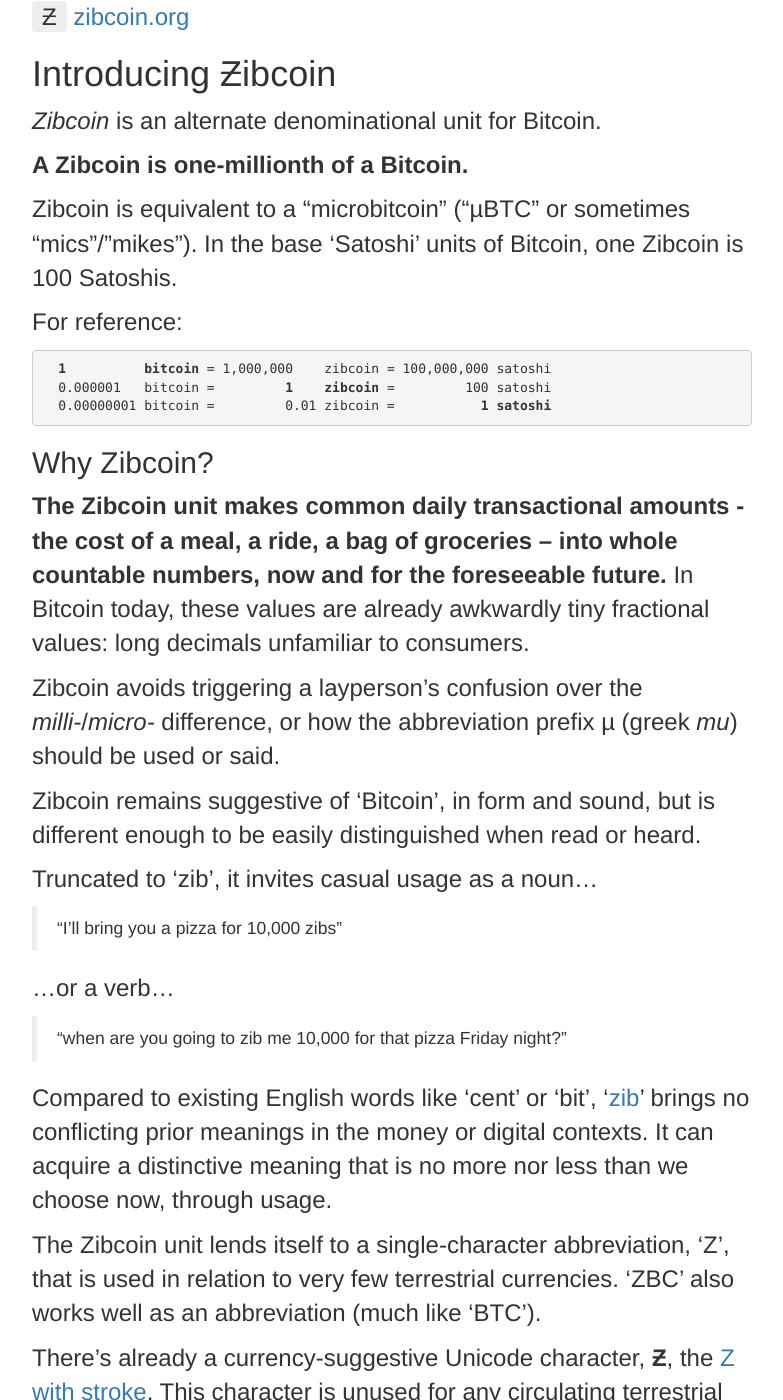
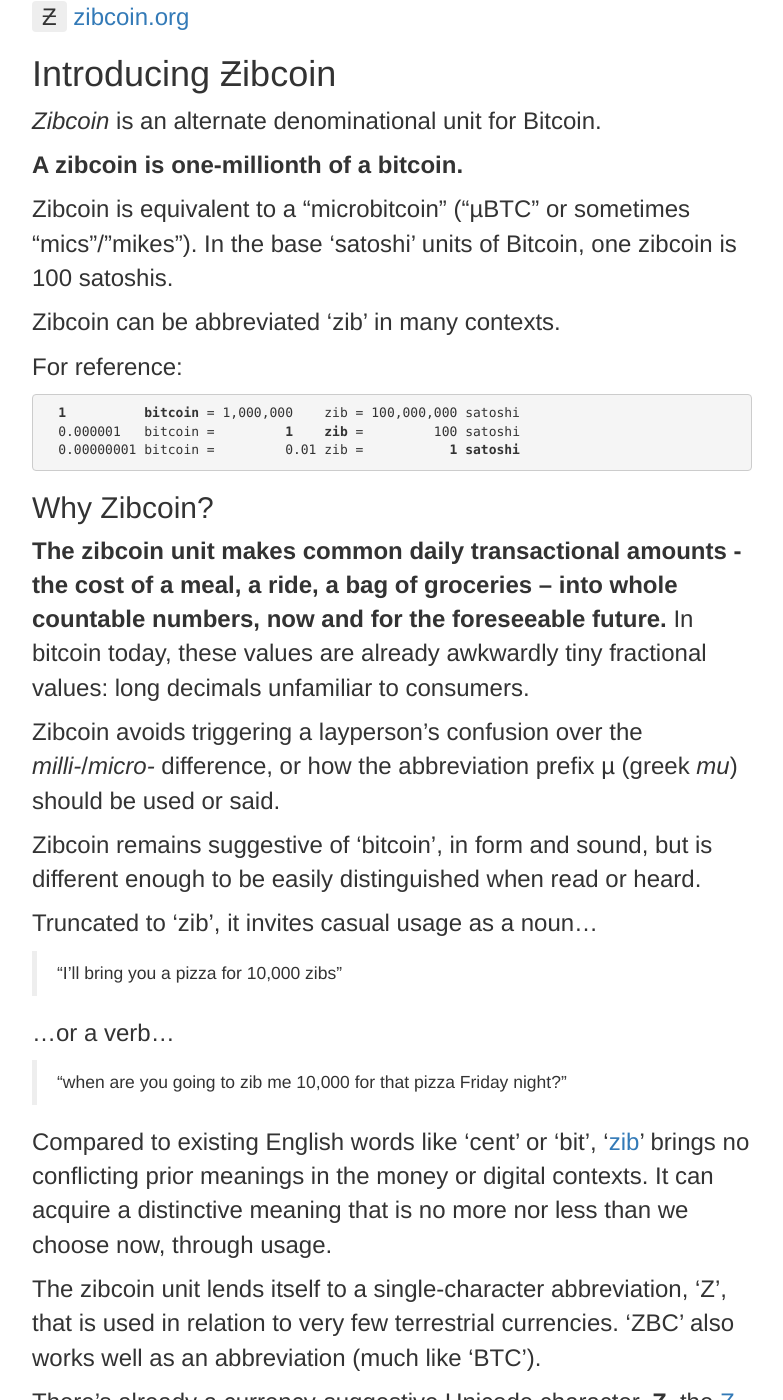
Before and after one commit to gojomo/zibcoin.org, a Jekyll site: the page built from index.md, in a window 1280 px wide and 1400 px high. Shown: the whole window, without its empty margins (248-1031 px from the left). Built offline with Jekyll 4.4.1, drawn with Linux system fonts in a browser that asks for light colours; nearby versions of some CDN libraries; comment, search, counter and statistics services are not loaded; some of the changed text lies outside the part shown.

Commit message:
preferring lowercase, 'zib' for units

```diff
--- a/index.md
+++ b/index.md
@@ -7,25 +7,27 @@
 
 *Zibcoin* is an alternate denominational unit for Bitcoin.
 
-**A Zibcoin is one-millionth of a Bitcoin.**
+**A zibcoin is one-millionth of a bitcoin.**
 
-Zibcoin is equivalent to a "microbitcoin" ("µBTC" or sometimes "mics"/"mikes"). In the base 'Satoshi' units of Bitcoin, one Zibcoin is 100 Satoshis.
+Zibcoin is equivalent to a "microbitcoin" ("µBTC" or sometimes "mics"/"mikes"). In the base 'satoshi' units of Bitcoin, one zibcoin is 100 satoshis.
+
+Zibcoin can be abbreviated 'zib' in many contexts.
 
 For reference:
 
 <pre>
-<b>  1          bitcoin</b> = 1,000,000    zibcoin = 100,000,000 satoshi
-  0.000001   bitcoin =         <b>1    zibcoin</b> =         100 satoshi
-  0.00000001 bitcoin =         0.01 zibcoin =           <b>1 satoshi</b>
+<b>  1          bitcoin</b> = 1,000,000    zib = 100,000,000 satoshi
+  0.000001   bitcoin =         <b>1    zib</b> =         100 satoshi
+  0.00000001 bitcoin =         0.01 zib =           <b>1 satoshi</b>
 </pre>
 
 ## Why Zibcoin?
 
-**The Zibcoin unit makes common daily transactional amounts - the cost of a meal, a ride, a bag of groceries – into whole countable numbers, now and for the foreseeable future.** In Bitcoin today, these values are already awkwardly tiny fractional values: long decimals unfamiliar to consumers.
+**The zibcoin unit makes common daily transactional amounts - the cost of a meal, a ride, a bag of groceries – into whole countable numbers, now and for the foreseeable future.** In bitcoin today, these values are already awkwardly tiny fractional values: long decimals unfamiliar to consumers.
 
 Zibcoin avoids triggering a layperson's confusion over the *milli-*/*micro-* difference, or how the abbreviation prefix µ (greek *mu*) should be used or said.
 
-Zibcoin remains suggestive of 'Bitcoin', in form and sound, but is different enough to be easily distinguished when read or heard.
+Zibcoin remains suggestive of 'bitcoin', in form and sound, but is different enough to be easily distinguished when read or heard.
 
 Truncated to 'zib', it invites casual usage as a noun…
 
@@ -37,7 +39,7 @@
 
 Compared to existing English words like 'cent' or 'bit', '[zib](http://en.wikipedia.org/wiki/Zib)' brings no conflicting prior meanings in the money or digital contexts. It can acquire a distinctive meaning that is no more nor less than we choose now, through usage.
 
-The Zibcoin unit lends itself to a single-character abbreviation, 'Z', that is used in relation to very few terrestrial currencies. 'ZBC' also works well as an abbreviation (much like 'BTC').
+The zibcoin unit lends itself to a single-character abbreviation, 'Z', that is used in relation to very few terrestrial currencies. 'ZBC' also works well as an abbreviation (much like 'BTC').
 
 There's already a currency-suggestive Unicode character, **Ƶ**, the [Z with stroke](https://en.wikipedia.org/wiki/Z_with_stroke). This character is unused for any circulating terrestrial currency – but fittingly *has* been used in futuristic-fiction.
 
@@ -69,10 +71,10 @@
 <div class="fb-like" data-href="http://zibcoin.org" data-width="375" data-layout="standard" data-action="like" data-show-faces="true" data-share="true"></div>
 </td></tr></table>
 
-* Quote Zib values, alongside or in preference to Bitcoin! Active demonstration is the best real-world test and teacher.
-* Offer Zibcoin as an option or default denomination in software and services.
+* Quote zib values, alongside or in preference to Bitcoin! Active demonstration is the best real-world test and teacher.
+* Offer zibcoin as an option or default denomination in software and services.
 * Improve this website via pull-requests to its [Github project](https://github.com/gojomo/zibcoin.org). Ideas:
-    * icons/images/buttons/badges
+    * icons/images/buttons/badges which promote/explain the unit
     * FAQs
     * exchange rate tools
     * directory of zibcoin-supporting sites/software
```
